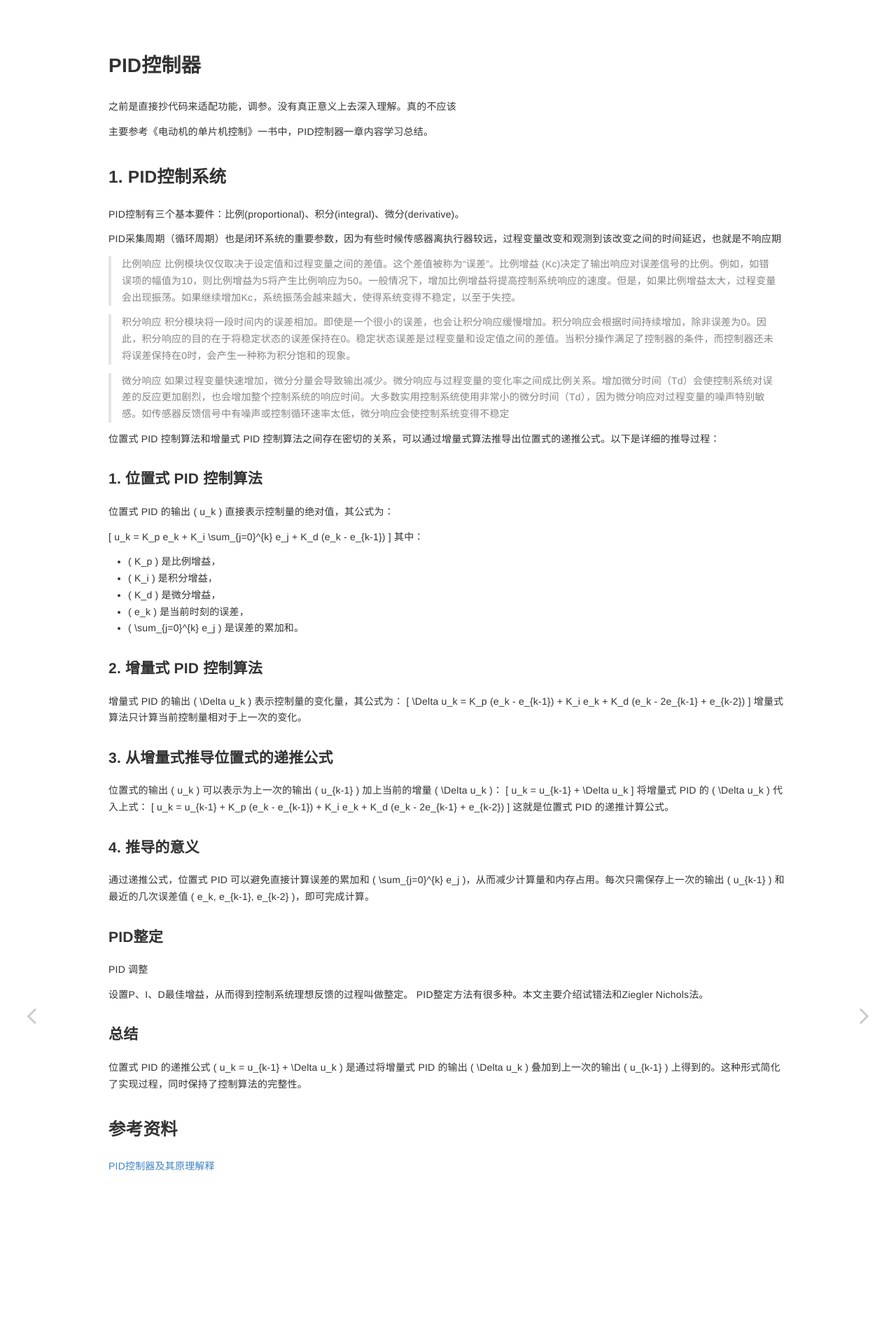
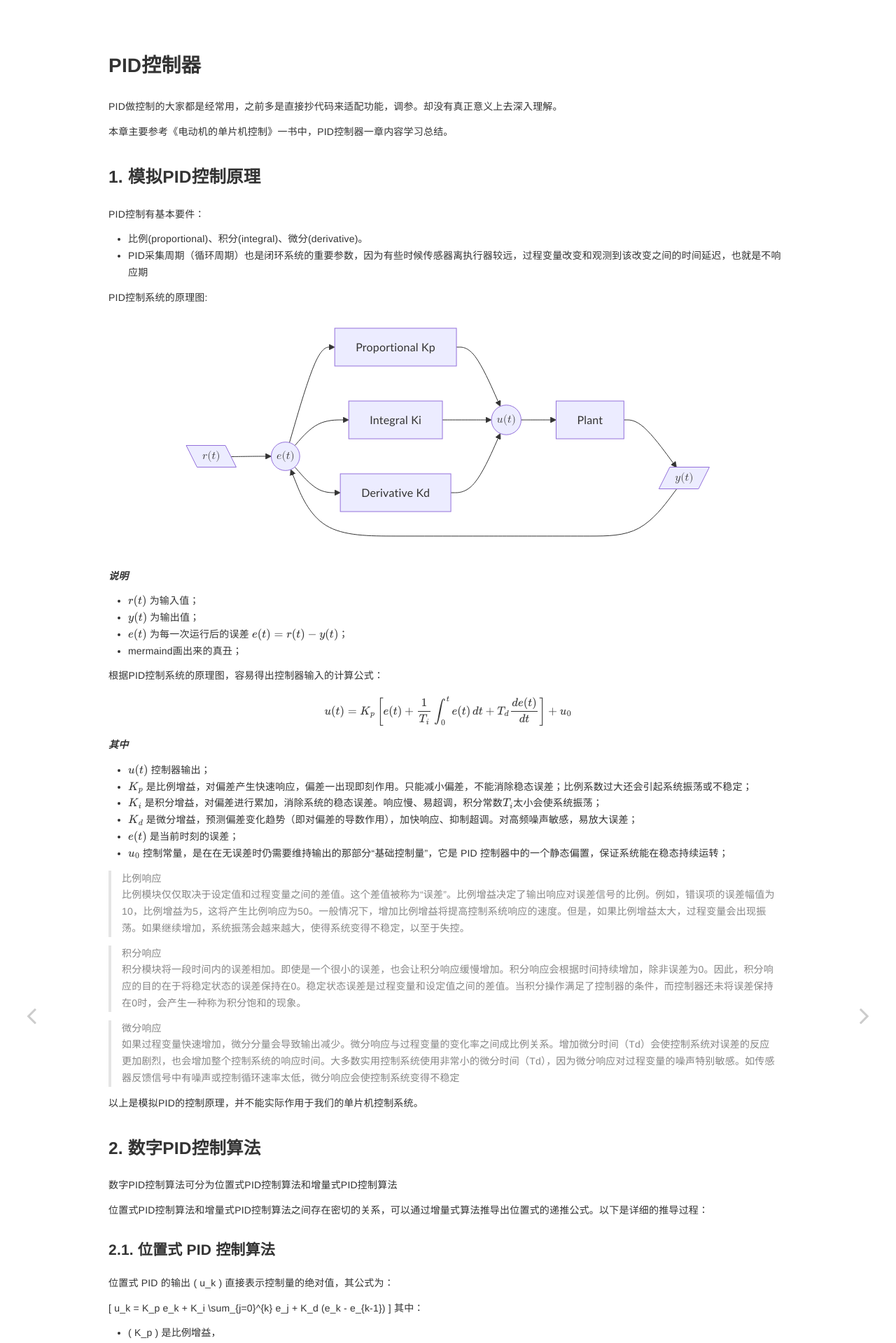
Before and after one commit to YooyoJin/yooyojin.github.io, a Jekyll site: the page built from _posts/2025-05-09-pid.md, in a window 1280 px wide. Shown: the top 1919 px of the page at 70% size. Built offline with Jekyll 4.4.1, drawn with Linux system fonts in a browser that asks for light colours.

Commit message:
<fix> <更新h1>问题

````diff
--- a/_layouts/post.html
+++ b/_layouts/post.html
@@ -23,13 +23,17 @@
                 <div class="book-header" role="navigation">
                     <!-- 解决多个h1导致bing收录问题 -->
                     <!-- Title -->
-                    <h1>
-                        <!-- <i class="fa fa-circle-o-notch fa-spin"></i>
+                    <!-- <h1>
+                        <i class="fa fa-circle-o-notch fa-spin"></i>
                         {% if page.title %}
                             <a href="." >{{ page.title | escape }}</a>
                         {% else %}
                             <a href="." >{{ site.title | escape }}</a>
-                        {% endif %} -->
+                        {% endif %}
+                    </h1> -->
+
+                    <h1 aria-hidden="true" style="font-size: 0 !important; margin: 0 !important;">
+                        <!-- 空内容或保留按钮 -->
                     </h1>
                 </div>
 
--- a/_posts/2025-05-09-pid.md
+++ b/_posts/2025-05-09-pid.md
@@ -7,30 +7,63 @@ layout: post
 mermaid: true
 ---
 
-之前是直接抄代码来适配功能，调参。没有真正意义上去深入理解。真的不应该
+PID做控制的大家都是经常用，之前多是直接抄代码来适配功能，调参。却没有真正意义上去深入理解。
 
-主要参考《电动机的单片机控制》一书中，PID控制器一章内容学习总结。
+本章主要参考《电动机的单片机控制》一书中，PID控制器一章内容学习总结。
 
-## 1. PID控制系统
+## 1. 模拟PID控制原理
 
-PID控制有三个基本要件：比例(proportional)、积分(integral)、微分(derivative)。
+PID控制有基本要件：
+- 比例(proportional)、积分(integral)、微分(derivative)。
+- PID采集周期（循环周期）也是闭环系统的重要参数，因为有些时候传感器离执行器较远，过程变量改变和观测到该改变之间的时间延迟，也就是不响应期
 
-PID采集周期（循环周期）也是闭环系统的重要参数，因为有些时候传感器离执行器较远，过程变量改变和观测到该改变之间的时间延迟，也就是不响应期
+PID控制系统的原理图:
 
-> 比例响应
-> 比例模块仅仅取决于设定值和过程变量之间的差值。这个差值被称为“误差”。比例增益 (Kc)决定了输出响应对误差信号的比例。例如，如错误项的幅值为10，则比例增益为5将产生比例响应为50。一般情况下，增加比例增益将提高控制系统响应的速度。但是，如果比例增益太大，过程变量会出现振荡。如果继续增加Kc，系统振荡会越来越大，使得系统变得不稳定，以至于失控。
+```mermaid
+graph LR
+    R@{ shape: lean-l, label: "$$ r(t) $$" } --> E@{ shape: circle, label: "$$ e(t) $$" }
+    C@{ shape: lean-r, label: "$$ y(t) $$" } --> E
+    E --> P[Proportional Kp] --> SUM@{ shape: circle, label: "$$ u(t) $$" }
+    E --> I[Integral Ki] --> SUM
+    E --> D[Derivative Kd] --> SUM
+    SUM --> G[Plant] --> C
+```
+_**说明**_
+- $$ r(t) $$ 为输入值；
+- $$ y(t) $$ 为输出值；
+- $$ e(t) $$ 为每一次运行后的误差 $$ e(t) = r(t)  - y(t) $$；
+- mermaind画出来的真丑；
 
-> 积分响应
+根据PID控制系统的原理图，容易得出控制器输入的计算公式：
+
+$$ u(t) = K_p \left[ e(t) + \frac{1}{T_i} \int_0^t e(t)\,dt + T_d \frac{d e(t)}{dt} \right] + u_0$$
+
+_**其中**_
+- $$ u(t) $$ 控制器输出；
+- $$ K_p $$ 是比例增益，对偏差产生快速响应，偏差一出现即刻作用。只能减小偏差，不能消除稳态误差；比例系数过大还会引起系统振荡或不稳定；
+- $$ K_i $$ 是积分增益，对偏差进行累加，消除系统的稳态误差。响应慢、易超调，积分常数$$ T_i $$太小会使系统振荡；
+- $$ K_d $$ 是微分增益，预测偏差变化趋势（即对偏差的导数作用），加快响应、抑制超调。对高频噪声敏感，易放大误差；
+- $$ e(t) $$ 是当前时刻的误差；
+- $$ u_0 $$ 控制常量，是在在无误差时仍需要维持输出的那部分“基础控制量”，它是 PID 控制器中的一个静态偏置，保证系统能在稳态持续运转；
+
+> 比例响应<br>
+> 比例模块仅仅取决于设定值和过程变量之间的差值。这个差值被称为“误差”。比例增益决定了输出响应对误差信号的比例。例如，错误项的误差幅值为10，比例增益为5，这将产生比例响应为50。一般情况下，增加比例增益将提高控制系统响应的速度。但是，如果比例增益太大，过程变量会出现振荡。如果继续增加，系统振荡会越来越大，使得系统变得不稳定，以至于失控。
+
+> 积分响应<br>
 > 积分模块将一段时间内的误差相加。即使是一个很小的误差，也会让积分响应缓慢增加。积分响应会根据时间持续增加，除非误差为0。因此，积分响应的目的在于将稳定状态的误差保持在0。稳定状态误差是过程变量和设定值之间的差值。当积分操作满足了控制器的条件，而控制器还未将误差保持在0时，会产生一种称为积分饱和的现象。
 
-> 微分响应
+> 微分响应<br>
 > 如果过程变量快速增加，微分分量会导致输出减少。微分响应与过程变量的变化率之间成比例关系。增加微分时间（Td）会使控制系统对误差的反应更加剧烈，也会增加整个控制系统的响应时间。大多数实用控制系统使用非常小的微分时间（Td），因为微分响应对过程变量的噪声特别敏感。如传感器反馈信号中有噪声或控制循环速率太低，微分响应会使控制系统变得不稳定
 
+以上是模拟PID的控制原理，并不能实际作用于我们的单片机控制系统。
 
+## 2. 数字PID控制算法
 
-位置式 PID 控制算法和增量式 PID 控制算法之间存在密切的关系，可以通过增量式算法推导出位置式的递推公式。以下是详细的推导过程：
+数字PID控制算法可分为位置式PID控制算法和增量式PID控制算法
 
-### 1. 位置式 PID 控制算法
+位置式PID控制算法和增量式PID控制算法之间存在密切的关系，可以通过增量式算法推导出位置式的递推公式。以下是详细的推导过程：
+
+### 2.1. 位置式 PID 控制算法
 位置式 PID 的输出 \( u_k \) 直接表示控制量的绝对值，其公式为：
 
 \[
````
Also changed, not shown: _includes/plantuml.html (+0 -1 lines), _layouts/home.html (+7 -3 lines), _layouts/search-base.html (+7 -3 lines), _posts/2025-03-31-mcu_basics.md (+18 -0 lines).
